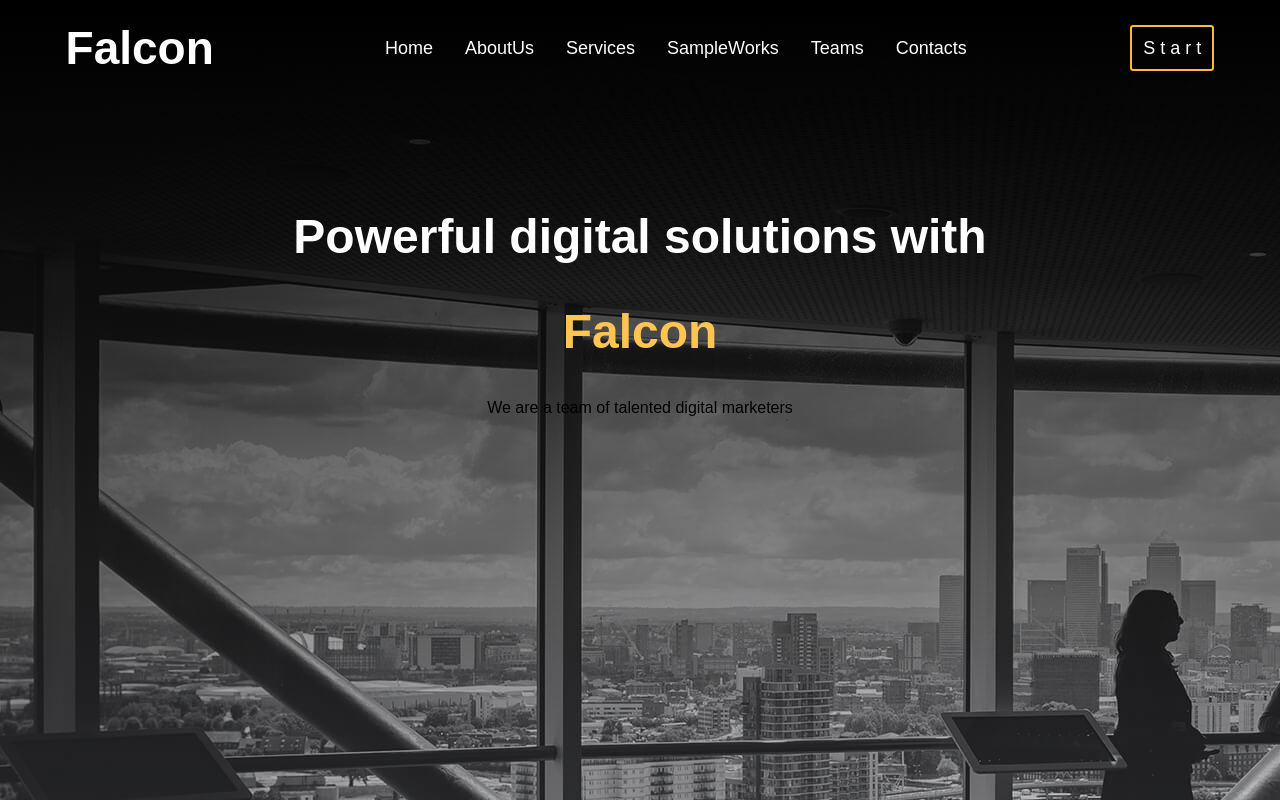
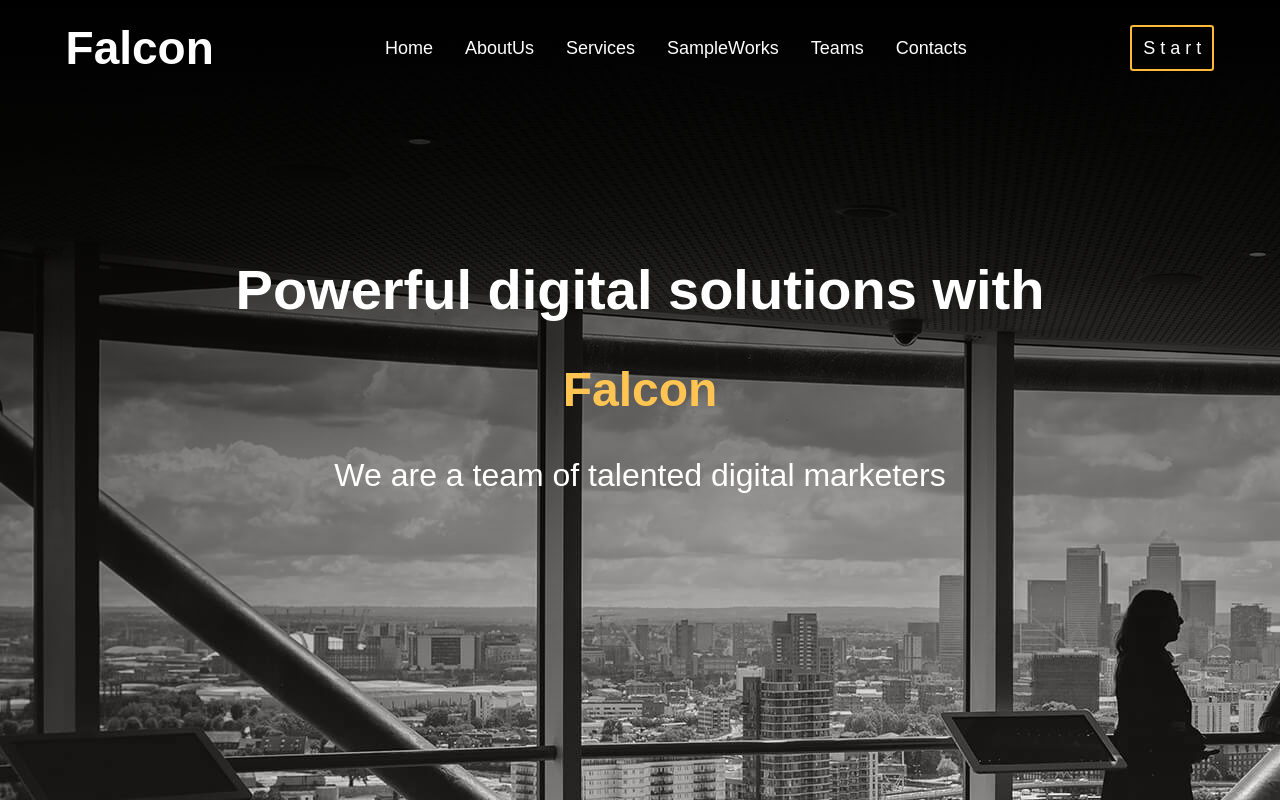
Before and after one commit to ghasemizade/react-template-static, a React (Create React App) app: page / in a window 1280 px wide. Built offline with nearby package versions, Linux system fonts and the light colour scheme.

Commit message:
Update Header.css

```diff
--- a/src/Components/Header/Header.css
+++ b/src/Components/Header/Header.css
@@ -3,7 +3,7 @@
 }
 .header-section{
     min-height: 100vh;
-    background-image: linear-gradient(to bottom, #000, #4d4c4c4f),  url('../../../public/hero-bg.jpg');
+    background-image: linear-gradient(to bottom, #000000, #ffb93809),  url('../../../public/hero-bg.jpg');
 }
 
 /* NavBar design */
@@ -69,9 +69,10 @@
 /* main content */
 .MainContentHeader{
     text-align: center;
+    margin-top: 10rem;
 }
 .title-header{
-    font-size: 3rem;
+    font-size: 3.5rem;
     color: #fff;
     margin-top: 7rem;
 }
@@ -79,3 +80,7 @@
     font-size: 3rem;
     color: #FFC451;
 }
+.description-header{
+    font-size: 2rem;
+    color: #fff;
+}
```
